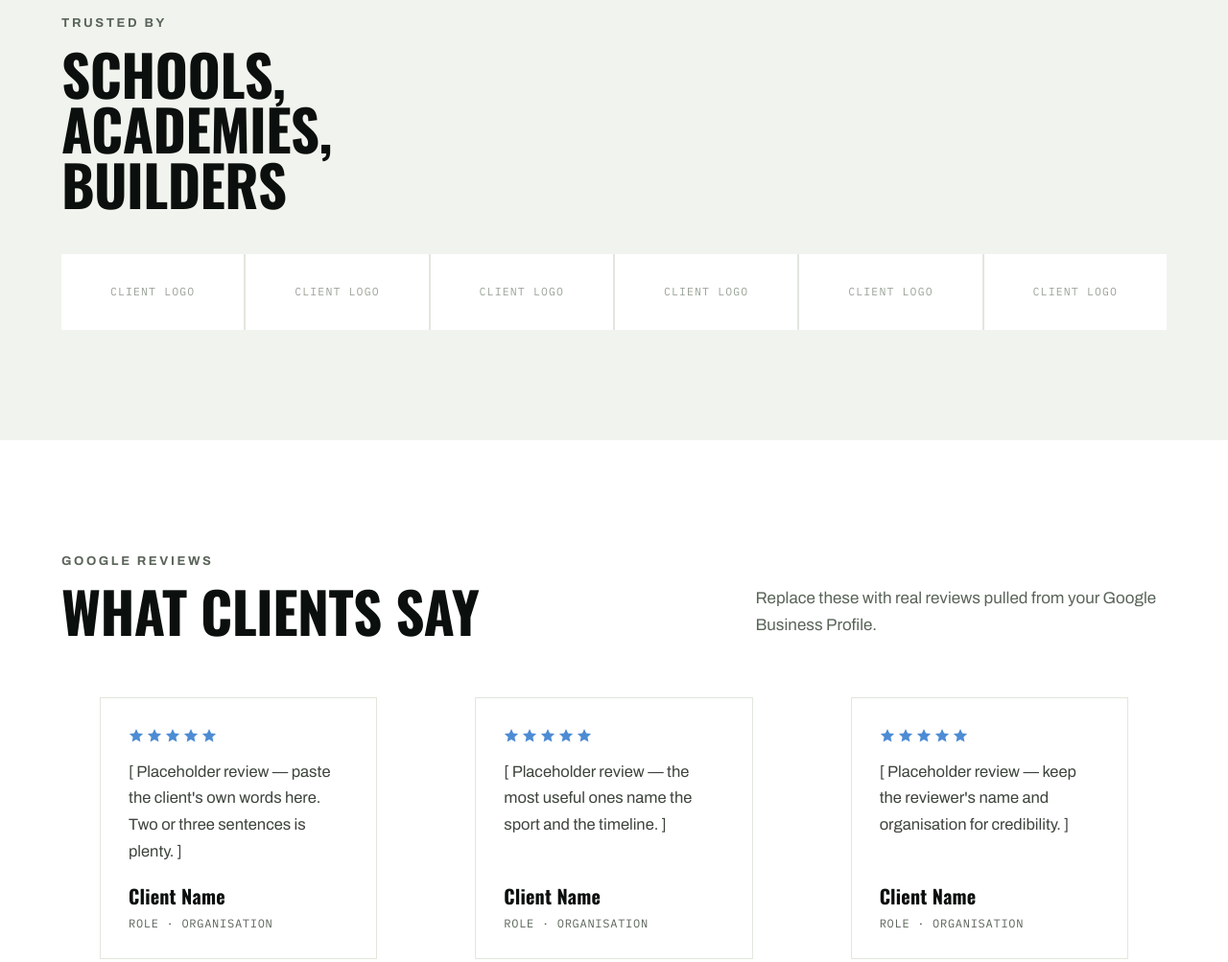
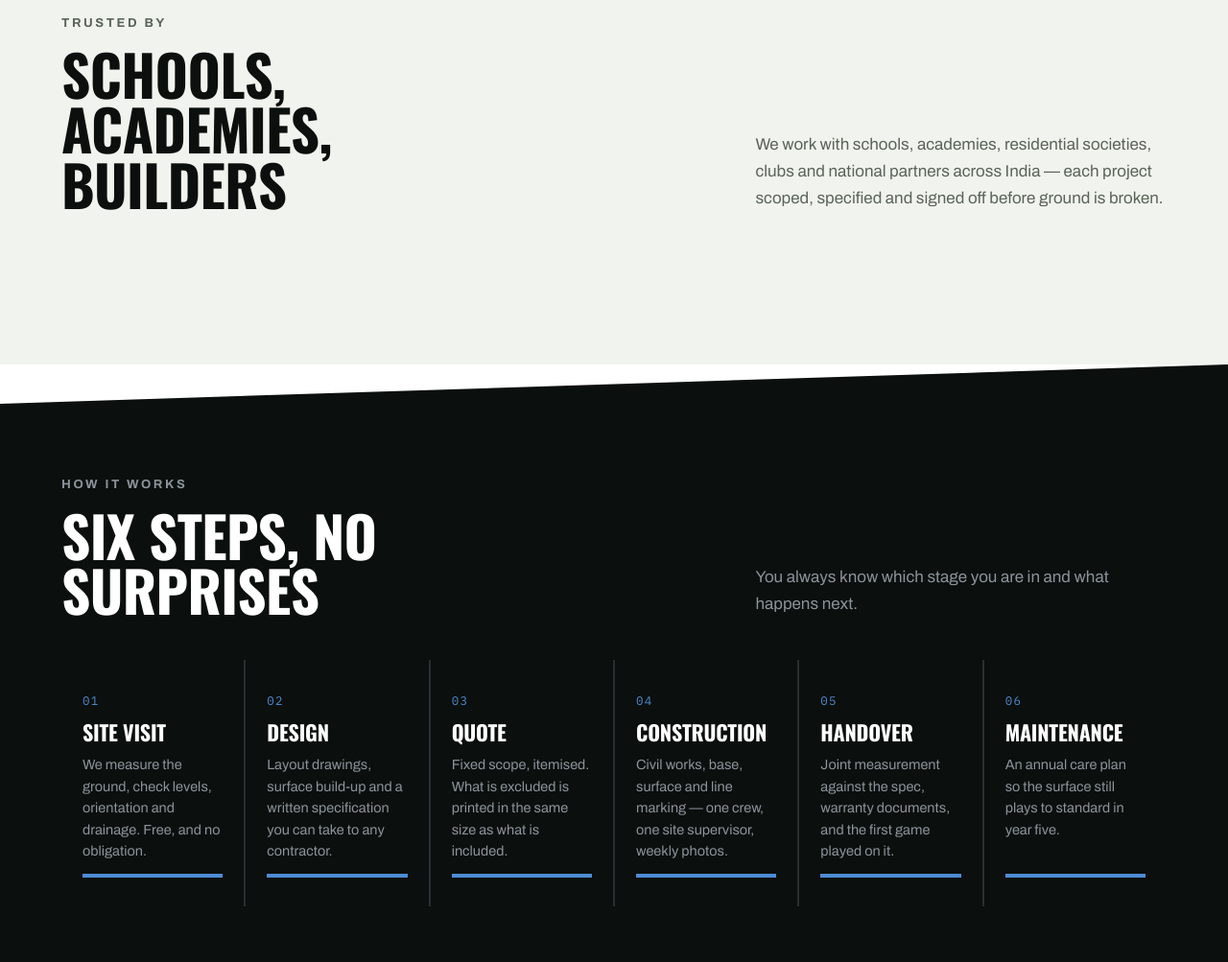
Before and after one commit to heena8feb-ctrl/intersportsinfra-companywebsite, an Eleventy site: page content/index.njk in a window 1280 px wide. Shown: the part 4360-5363 px from the top of the page at 96% size. Built offline with nearby package versions, Linux system fonts and the light colour scheme; Eleventy itself is replaced by a stand-in of ours; files that its build step writes are made by us from their sources.

Commit message:
Update index.njk

```diff
--- a/content/index.njk
+++ b/content/index.njk
@@ -117,7 +117,7 @@ featured_projects:
 
 clients_eyebrow: "Trusted by"
 clients_heading: "Schools, Academies, Builders"
-client_logos: ["Client logo", "Client logo", "Client logo", "Client logo", "Client logo", "Client logo"]
+clients_trust_text: "We work with schools, academies, residential societies, clubs and national partners across India — each project scoped, specified and signed off before ground is broken."
 
 reviews_eyebrow: "Google reviews"
 reviews_heading: "What Clients Say"
@@ -296,14 +296,16 @@ cta_text: "Send us the site dimensions and the sport. You'll have a layout and a
         <p class="eyebrow">{{ clients_eyebrow }}</p>
         <h2 id="cl-h" class="rv">{{ clients_heading }}</h2>
       </div>
+      <p class="rv rv-d1">{{ clients_trust_text }}</p>
     </div>
-    <ul class="clients rv rv-d1">
-      {% for logo in client_logos %}<li>{{ logo }}</li>{% endfor %}
-    </ul>
   </div>
 </section>
 
-<!-- ======================= REVIEWS ======================= -->
+{#
+<!-- ======================= REVIEWS =======================
+     Disabled until we have real client testimonials.
+     Delete the two comment-marker lines above and below this
+     block to bring the section back. -->
 <section class="sec" aria-labelledby="rev-h">
   <div class="wrap">
     <div class="sec__head">
@@ -326,6 +328,7 @@ cta_text: "Send us the site dimensions and the sport. You'll have a layout and a
     </div>
   </div>
 </section>
+#}
 
 <!-- ======================= PROCESS ======================= -->
 <section class="sec sec--dark angle-top" aria-labelledby="pr-h">
```
